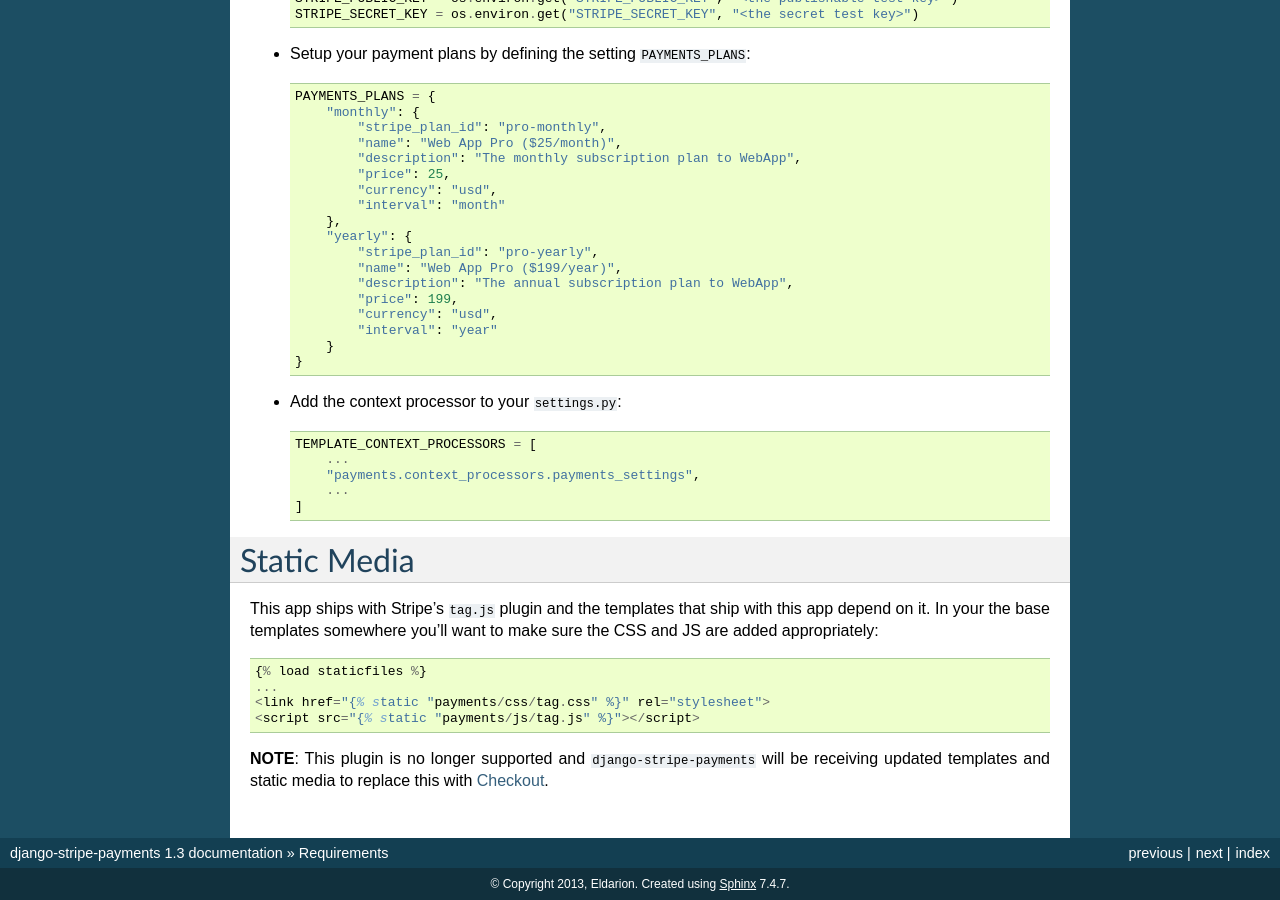
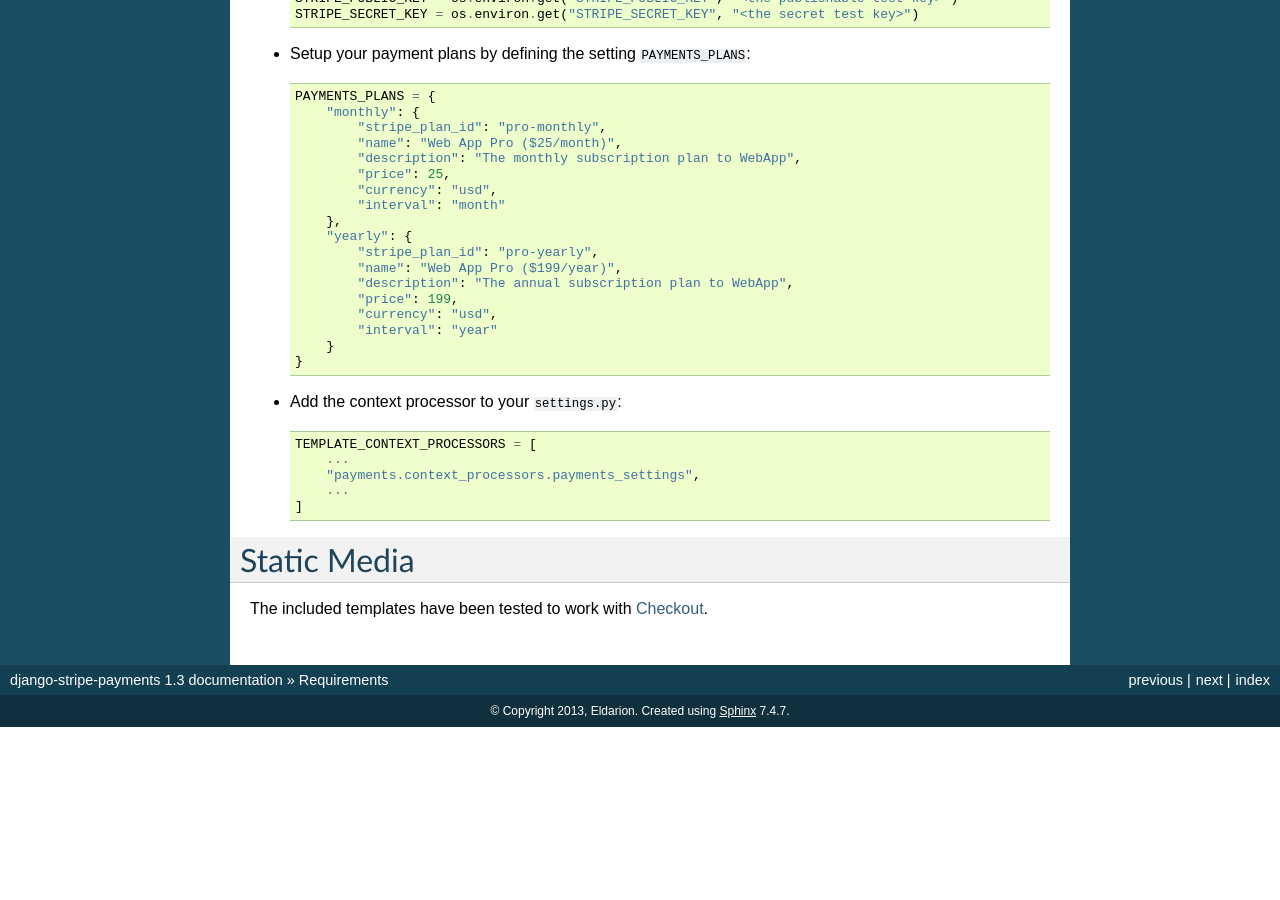
Before and after one commit to pinax/pinax-stripe-light, a Sphinx documentation site: the page built from docs/installation.rst, in a window 1280 px wide and 900 px high, scrolled down 658 px. Built offline with Sphinx 7.4.7, drawn with Linux system fonts in a browser that asks for light colours; after the commit the page ends 1385 px from its top, so only the background shows below that.

Commit message:
Update installation docs

```diff
--- a/docs/installation.rst
+++ b/docs/installation.rst
@@ -70,16 +70,6 @@ Installation
 Static Media
 ============
 
-This app ships with Stripe's ``tag.js`` plugin and the templates that ship
-with this app depend on it. In your the base templates somewhere you'll want
-to make sure the CSS and JS are added appropriately::
-
-    {% load staticfiles %}
-    ...
-    <link href="{% static "payments/css/tag.css" %}" rel="stylesheet">
-    <script src="{% static "payments/js/tag.js" %}"></script>
-
-**NOTE**: This plugin is no longer supported and ``django-stripe-payments`` will
-be receiving updated templates and static media to replace this with Checkout_.
+The included templates have been tested to work with Checkout_.
 
 .. _Checkout: https://stripe.com/docs/checkout
```
